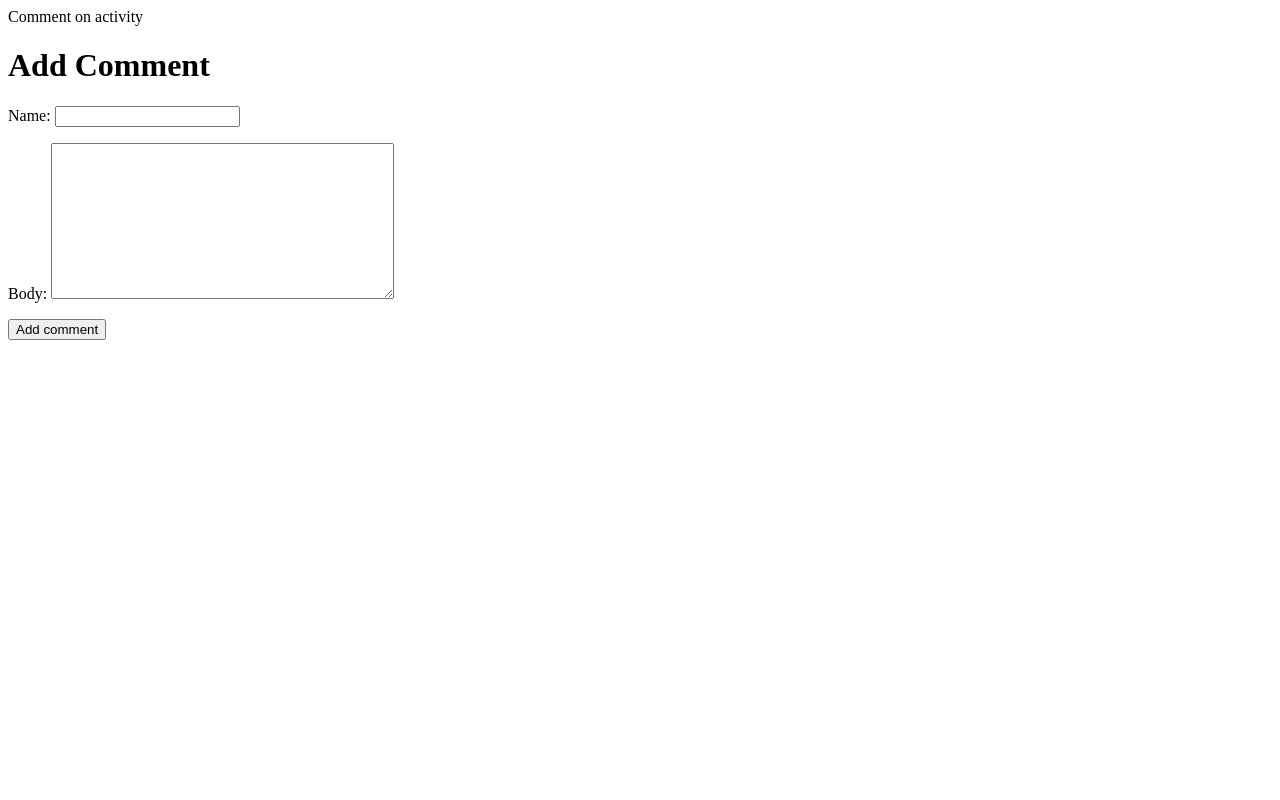
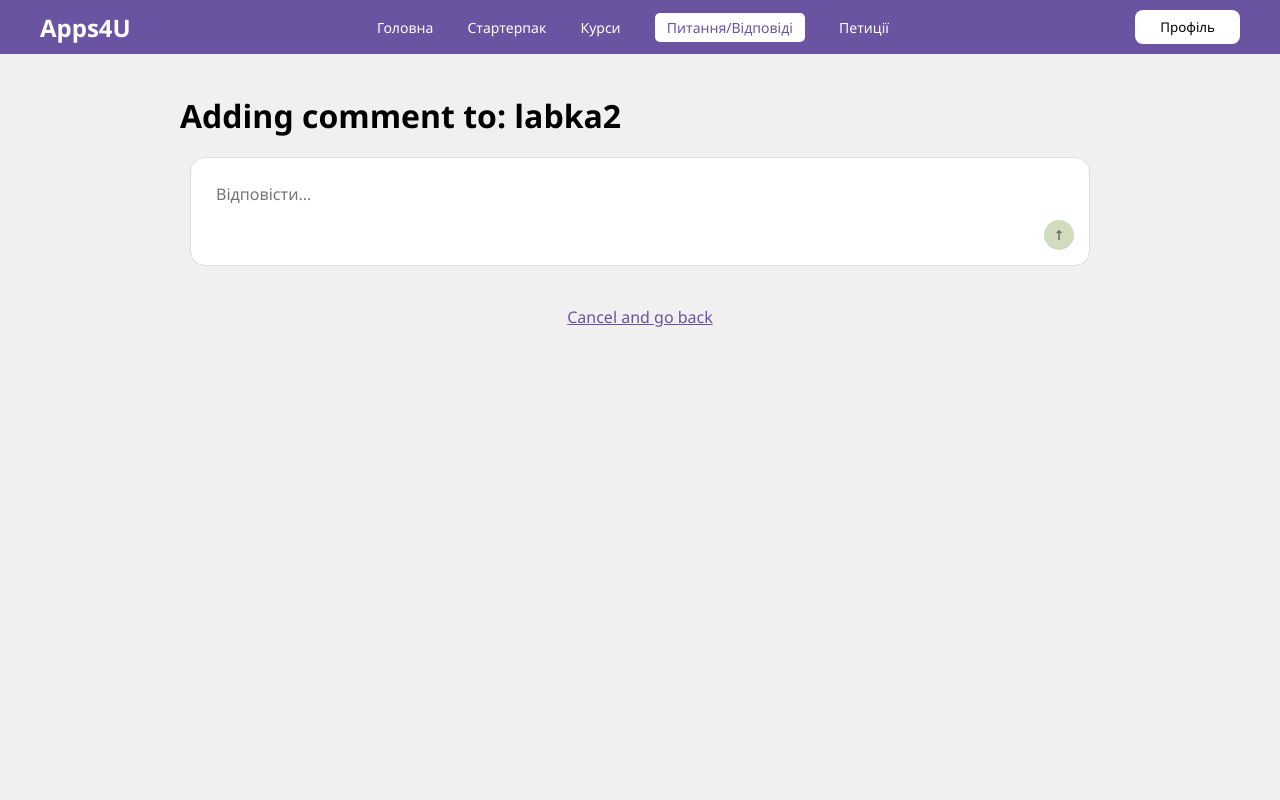
Before and after one commit to Artahko/Apps4U, a Django app: a page that uses Apps4U/django/courses/templates/activities/add_comment.html in a window 1280 px wide. Run offline with Django 5.2, Linux system fonts and the light colour scheme; data comes from the database, SQL or seed files in the repository; both versions use the stored data as it was after the commit.

Commit message:
edited comments to look veryvery pretty (no)

```diff
--- a/Apps4U/django/courses/forms.py
+++ b/Apps4U/django/courses/forms.py
@@ -4,9 +4,12 @@ from .models import Comment
 class CommentForm(forms.ModelForm):
     class Meta:
         model = Comment
-        fields = ("name", "body")
+        fields = ("body",)
 
         widgets = {
-            "name": forms.TextInput(attrs={'class': 'form-control'}),
-            "body": forms.Textarea(attrs={'class': 'form-control'}),
+            'body': forms.Textarea(attrs={
+                'placeholder': 'Відповісти...',
+                'rows': 1,
+                'class': 'comment-input'
+            }),
         }
--- /dev/null
+++ b/Apps4U/django/courses/static/courses/comment.css
@@ -0,0 +1,154 @@
+* {
+    box-sizing: border-box;
+    margin: 0;
+    padding: 0;
+    font-family: 'Segoe UI', Tahoma, Geneva, Verdana, sans-serif;
+}
+
+body {
+    background-color: #f0f0f0;
+    display: flex;
+    flex-direction: column;
+    height: 100vh;
+}
+
+/* Header */
+.navbar {
+    background-color: #6a53a1;
+    color: white;
+    padding: 10px 40px;
+    display: flex;
+    align-items: center;
+    justify-content: space-between;
+}
+
+.logo {
+    font-size: 24px;
+    font-weight: bold;
+}
+
+nav a {
+    color: white;
+    text-decoration: none;
+    margin: 0 15px;
+    font-size: 14px;
+}
+
+nav a.active {
+    background: white;
+    color: #6a53a1;
+    padding: 5px 12px;
+    border-radius: 5px;
+}
+
+.profile-btn {
+    background: white;
+    border: none;
+    padding: 8px 25px;
+    border-radius: 8px;
+    cursor: pointer;
+    font-weight: 500;
+}
+
+/* Post Area */
+.content-area {
+    flex: 1;
+    padding: 40px;
+    max-width: 1000px;
+    margin: 0 auto;
+    width: 100%;
+}
+
+.post {
+    display: flex;
+    gap: 15px;
+}
+
+.avatar {
+    width: 45px;
+    height: 45px;
+    border-radius: 50%;
+    object-fit: cover;
+}
+
+.post-text strong {
+    display: block;
+    margin-bottom: 5px;
+    font-size: 13px;
+    color: #333;
+}
+
+.post-text p {
+    word-break: break-all;
+    line-height: 1.4;
+    color: #444;
+}
+
+/* Bottom Input Bar */
+.reply-container {
+    padding: 20px;
+    display: flex;
+    justify-content: center;
+}
+
+.reply-bar {
+    background: white;
+    width: 100%;
+    max-width: 900px;
+    border: 1px solid #ddd;
+    border-radius: 15px;
+    padding: 15px;
+}
+
+.reply-bar input {
+    width: 100%;
+    border: none;
+    outline: none;
+    font-size: 16px;
+    margin-bottom: 10px;
+    color: #888;
+}
+
+.toolbar {
+    display: flex;
+    justify-content: space-between;
+    align-items: center;
+}
+
+.icons {
+    display: flex;
+    gap: 15px;
+    color: #666;
+    cursor: pointer;
+}
+
+.send-btn {
+    background-color: #d1dbbd;
+    border: none;
+    width: 30px;
+    height: 30px;
+    border-radius: 50%;
+    color: #666;
+    cursor: pointer;
+    font-weight: bold;
+}
+
+
+
+.reply-bar textarea,
+.reply-bar input[type="text"] {
+    width: 100%;
+    border: none;
+    outline: none;
+    font-size: 16px;
+    padding: 10px;
+    resize: none;
+    background: transparent;
+}
+
+.reply-container {
+    position: sticky;
+    bottom: 0;
+    background-color: #f0f0f0;
+    padding: 20px 0;
+}
--- a/Apps4U/django/courses/templates/activities/add_comment.html
+++ b/Apps4U/django/courses/templates/activities/add_comment.html
@@ -1,4 +1,4 @@
-{% block title %}Comment on activity{% endblock %}
+<!-- {% block title %}Comment on activity{% endblock %}
 {% block content %}
 
 
@@ -14,4 +14,62 @@
 </form>
 
 
-{% endblock %}
+{% endblock %} -->
+
+
+{% load static %}
+
+<!DOCTYPE html>
+<html lang="uk">
+<head>
+    <link rel="stylesheet" href="{% static 'courses/comment.css' %}">
+    <meta charset="UTF-8">
+    <meta name="viewport" content="width=device-width, initial-scale=1.0">
+    <title>Apps4U UI</title>
+    <link rel="stylesheet" href="style.css">
+</head>
+<body>
+
+    <header class="navbar">
+        <div class="logo">Apps4U</div>
+        <nav>
+            <a href="{% url 'home' %}">Головна</a>
+            <a href="{% url 'starter_pack' %}">Стартерпак</a>
+            <a href="{% url 'course_list' %}">Курси</a>
+            <a href="#" class="active">Питання/Відповіді</a>
+            <a href="#">Петиції</a>
+        </nav>
+        <a href="{% url 'profile' %}">
+                <button class="profile-btn">Профіль</button>
+        </a>
+    </header>
+
+
+    <main class="content-area">
+        <div class="comment-header">
+            <h1>Adding comment to: {{ activity.activity_text }}</h1>
+        </div>
+
+        <footer class="reply-container">
+            <form method="POST" class="reply-bar">
+                {% csrf_token %}
+
+                {{ form.body }}
+
+                <div class="toolbar">
+                    <div class="icons">
+
+                    </div>
+                    <button type="submit" class="send-btn">↑</button>
+                </div>
+            </form>
+        </footer>
+
+        <div style="margin-top: 20px; text-align: center;">
+            <a href="{% url 'activity_detail' course_slug=course.slug activity_id=activity.id %}" style="color: #6a53a1;">
+                Cancel and go back
+            </a>
+        </div>
+    </main>
+</body>
+</html>
--- a/Apps4U/django/courses/urls.py
+++ b/Apps4U/django/courses/urls.py
@@ -1,12 +1,12 @@
 from django.urls import path
 from . import views
-from .views import AddCommentView
+# from .views import AddCommentView
 
 urlpatterns = [
     path('', views.course_list, name='course_list'),
     path('<slug:course_slug>/faq/', views.course_faq, name='course_faq'),
     path("<slug:course_slug>/activities/<int:activity_id>", views.activity_detail, name="activity_detail"),
-    path("<slug:course_slug>/activities/<int:activity_id>/comment", AddCommentView.as_view(), name="add_comment"),
+    path("<slug:course_slug>/activities/<int:activity_id>/comment", views.add_comment, name="add_comment"),
     path("<slug:course_slug>/activities/", views.course_activities, name="course_activities"),
     path('<slug:course_slug>/', views.course_detail, name='course_detail'),
 ]
--- a/Apps4U/django/courses/views.py
+++ b/Apps4U/django/courses/views.py
@@ -1,4 +1,4 @@
-from django.shortcuts import render, get_object_or_404
+from django.shortcuts import render, get_object_or_404, redirect
 from .models import Course, Activity, Comment
 from django.views.generic.edit import CreateView
 from .forms import CommentForm
@@ -26,39 +26,38 @@ def course_activities(request, course_slug):
 
 
 def activity_detail(request, course_slug, activity_id):
-    activity = get_object_or_404(
-        Activity,
-        id=activity_id,
-        course__slug=course_slug
-    )
-    return render(request, "activities/detail_activity.html", {
-        "activity": activity,
-        "course": activity.course
+    course = get_object_or_404(Course, slug=course_slug)
+    activity = get_object_or_404(Activity, id=activity_id)
+
+    return render(request, 'activities/detail_activity.html', {
+        'course': course,
+        'activity': activity,
     })
 
 
-class AddCommentView(CreateView):
-    model = Comment
-    form_class = CommentForm
-    template_name = "activities/add_comment.html"
-    # fields = "__all__"
-    def form_valid(self, form):
-        activity = get_object_or_404(
-            Activity,
-            id=self.kwargs['activity_id']
-        )
+def add_comment(request, course_slug, activity_id):
+    course = get_object_or_404(Course, slug=course_slug)
+    activity = get_object_or_404(Activity, id=activity_id)
 
-        form.instance.post = activity
-        return super().form_valid(form)
+    if request.method == 'POST':
+        form = CommentForm(request.POST)
+        if form.is_valid():
+            comment = form.save(commit=False)
 
-    def get_success_url(self):
-        course_slug = self.kwargs['course_slug']
-        activity_id = self.kwargs['activity_id']
+            comment.post = activity
 
-        return reverse(
-                'activity_detail',
-                kwargs={
-                    'course_slug': self.kwargs['course_slug'],
-                    'activity_id': self.kwargs['activity_id'],
-                }
-            )
+            if request.user.is_authenticated:
+                comment.name = request.user.username
+            else:
+                comment.name = "Anonymous"
+
+            comment.save()
+            return redirect('activity_detail', course_slug=course.slug, activity_id=activity.id)
+    else:
+        form = CommentForm()
+
+    return render(request, 'activities/add_comment.html', {
+        'form': form,
+        'activity': activity,
+        'course': course
+    })
```
Also changed, not shown: Apps4U/django/db.sqlite3.
